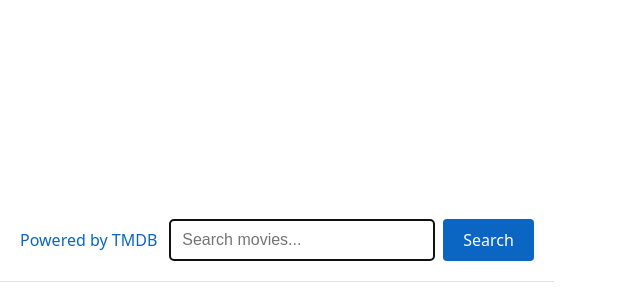
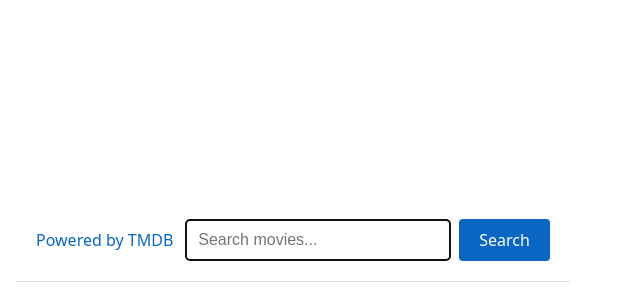
Before and after one commit to byOlexandra/03-react-movies, a React (Vite) app: page / in a window 1280 px wide. Shown: the part 150-450 px from the top of the page, without its empty margins (0-640 px from the left). Built offline with nearby package versions, Linux system fonts and the light colour scheme.

Commit message:
add a library

```diff
--- a/package.json
+++ b/package.json
@@ -13,7 +13,8 @@
     "axios": "^1.13.2",
     "modern-normalize": "^3.0.1",
     "react": "^19.2.0",
-    "react-dom": "^19.2.0"
+    "react-dom": "^19.2.0",
+    "react-hot-toast": "^2.6.0"
   },
   "devDependencies": {
     "@eslint/js": "^9.39.1",
--- a/src/components/App/App.tsx
+++ b/src/components/App/App.tsx
@@ -1,9 +1,11 @@
 // import { useState } from 'react'
-import './App.module.css'
+import style from './App.module.css'
 import SearchBar from '../SearchBar/SearchBar'
 
 export default function App() {
     return (
-        <SearchBar />
+        <div className={style.app}>
+            <SearchBar />
+        </div>
     )
 }
```
Also changed, not shown: 1 other file (tests, documents, lock files or other folders).
